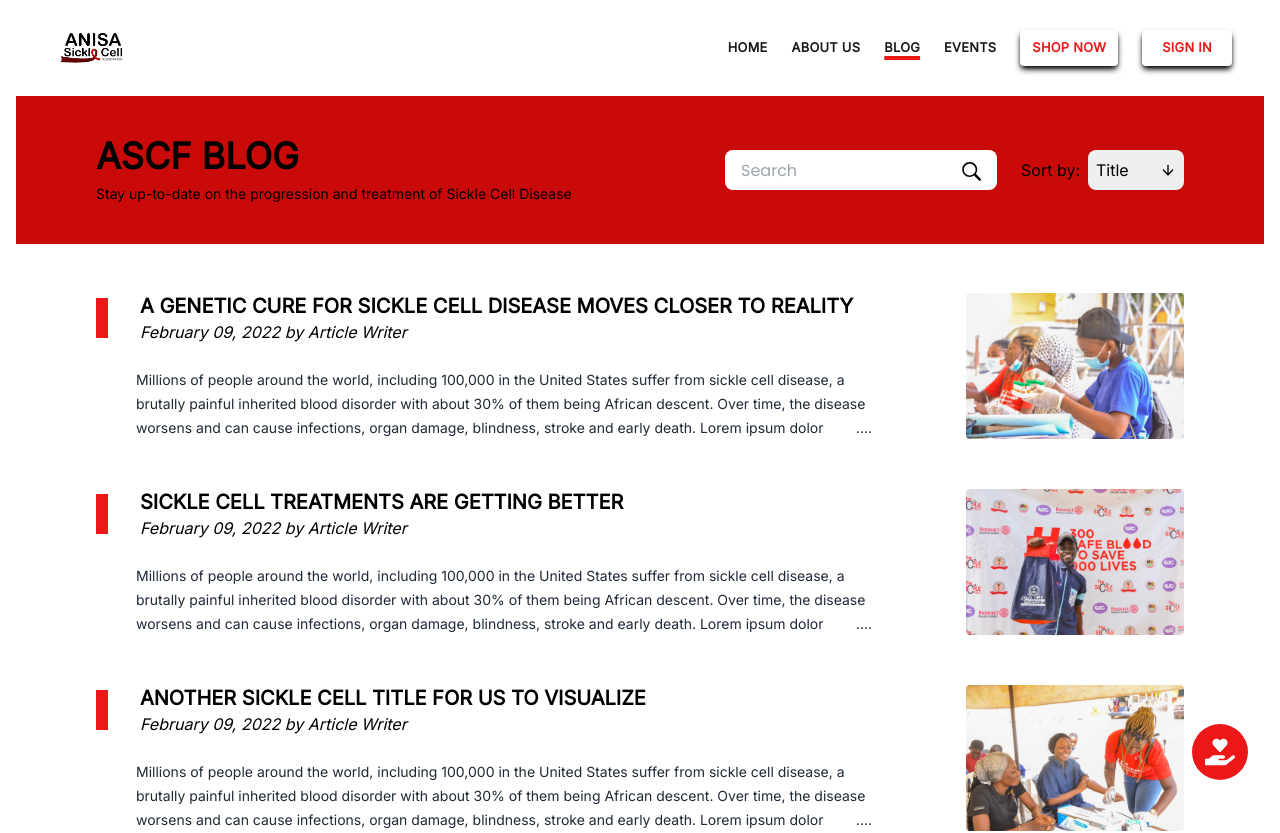
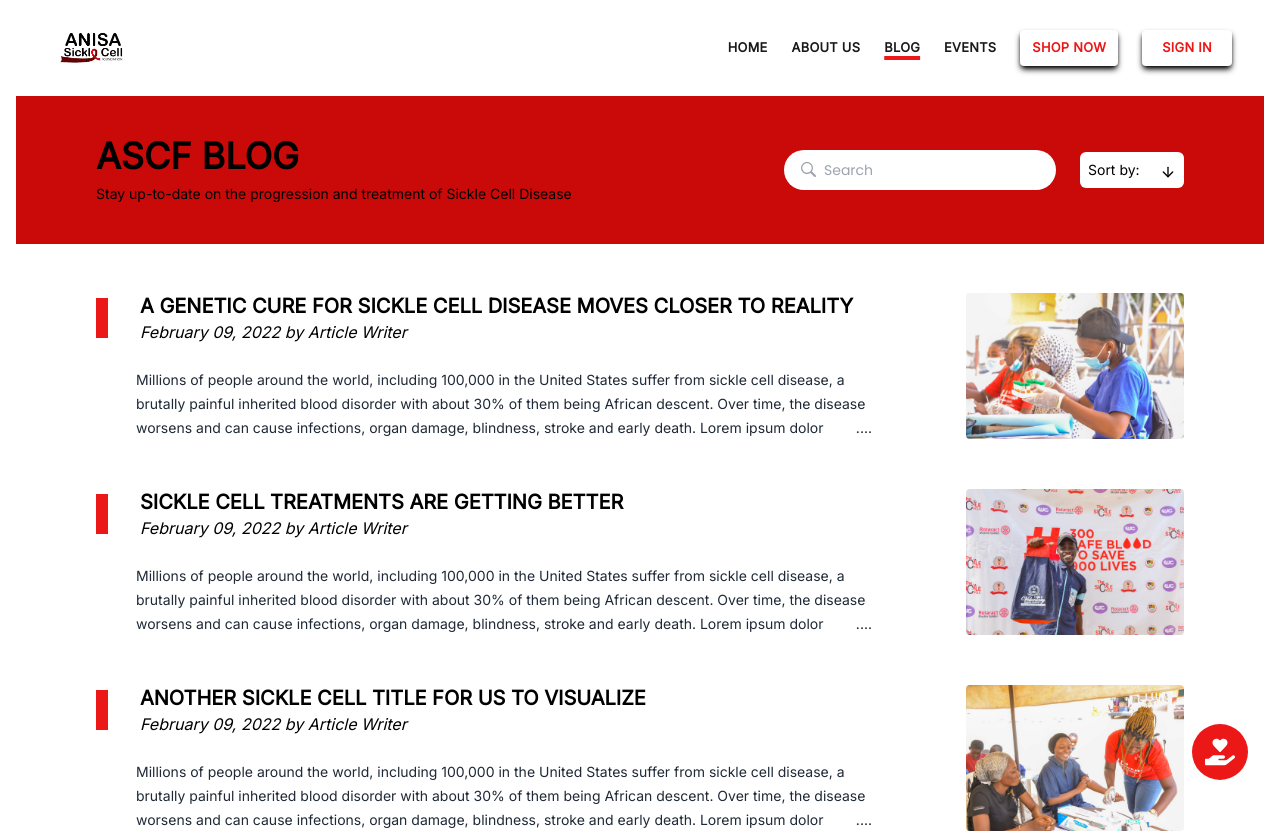
Before and after one commit to Basit-Balogun10/ASCF-frontend, a Next.js app: page /blog in a window 1280 px wide. Shown: the top 833 px of the page. Built offline with nearby package versions, Linux system fonts and the light colour scheme.

Commit message:
Improved search bar and sort dropdown appearance

```diff
--- a/pages/blog/index.tsx
+++ b/pages/blog/index.tsx
@@ -1,10 +1,13 @@
-import { useState, useRef } from "react"
+import { useState, useRef } from "react";
 import type { NextPage } from "next";
 import Link from "next/link";
-import { GoSearch } from "react-icons/go"
-import { FiArrowDown } from "react-icons/fi"
 import Head from "next/head";
+
+import { GoSearch } from "react-icons/go";
+import { FiArrowDown, FiXCircle } from "react-icons/fi";
+
 import styles from "../../styles/BlogIndex.module.css";
+import { capitalizeString } from "../../utils"
 
 interface blogPostsType {
     id: string;
@@ -14,6 +17,11 @@ interface blogPostsType {
     body: string;
     imageUrl: string;
     imageAltText: string;
+}
+
+interface sortOptionsType {
+    id: string;
+    optionName: string;
 }
 
 const articleText =
@@ -58,9 +66,33 @@ const blogPosts: blogPostsType[] = [
     },
 ];
 
+const sortOptions: sortOptionsType[] = [
+    {
+        id: "1",
+        optionName: "title",
+    },
+    {
+        id: "2",
+        optionName: "date",
+    },
+    {
+        id: "3",
+        optionName: "likes",
+    },
+    {
+        id: "4",
+        optionName: "reads",
+    },
+];
+
 const Blog: NextPage = () => {
-    const searchInput = useRef<HTMLInputElement | null>(null)
-    const [searchInputFocused, setSearchInputFocused] = useState<boolean | null>(null)
+    const searchInput = useRef<HTMLInputElement | null>(null);
+    const [searchInputFocused, setSearchInputFocused] = useState<
+        boolean | null
+    >(null);
+    const [searchText, setSearchText] = useState<string>("");
+    const [dropdownToggled, setDropdownToggled] = useState<boolean>(false);
+
 
     return (
         <>
@@ -87,22 +119,62 @@ const Blog: NextPage = () => {
                                 ref={searchInput}
                                 onFocus={() => setSearchInputFocused(true)}
                                 onBlur={() => setSearchInputFocused(false)}
+                                value={searchText}
+                                onChange={(e) => setSearchText(e.target.value)}
                                 placeholder="Search"
-                                className="w-full h-10 px-4 font-poppins dark:bg-ourBlack dark:border-gray-100 appearance-none focus:outline-none rounded-lg"
+                                className="w-full h-10 py-1 px-10 text-sm font-poppins dark:bg-ourBlack dark:border-gray-100 appearance-none focus:outline-none rounded-full"
                             />
-                            {!searchInputFocused && (
-                                <GoSearch className="absolute w-5 h-5 top-3 right-4" />
+                            <GoSearch className="absolute w-4 h-4 top-3 left-4 text-gray-400" />
+                            {searchText && (
+                                <FiXCircle
+                                    onClick={() => setSearchText("")}
+                                    className="absolute w-5 h-5 top-[0.65rem] right-4 text-ourDarkRed hover:text-ourRed cursor-pointer transition-all ease-in-out"
+                                />
                             )}
                         </div>
                         <div className="relative">
-                            <label className="mr-2">Sort by:</label>
-                            <select className="w-24 p-2 dark:bg-ourBlack appearance-none cursor-pointer focus:outline-none rounded-lg">
-                                <option>Title</option>
-                                <option>Date</option>
-                                <option>Likes</option>
-                                <option>Reads</option>
-                            </select>
+                            <div
+                                onClick={() => {
+                                    setDropdownToggled(!dropdownToggled);
+                                }}
+                                className="bg-white dark:bg-ourBlack w-[6.5rem] p-2 flex items-center justify-between rounded-md cursor-pointer"
+                            >
+                                <p className="text-sm">Sort by:</p>
                                 <FiArrowDown className="absolute w-4 h-4 top-3 right-2" />
+                            </div>
+
+                            {dropdownToggled && (
+                                <div className="mt-4 bg-white dark:bg-ourBlack rounded-md">
+                                    <ul className="space-y-1">
+                                        {sortOptions.map((sortOption) => (
+                                            <Link
+                                                key={sortOption.id}
+                                                href="/"
+                                                passHref
+                                            >
+                                                <li
+                                                    className={`hover:bg-gray-200 dark:hover:bg-gray-100/20 ${
+                                                        sortOption.id === "1" &&
+                                                        "rounded-t-md pt-1"
+                                                    } ${
+                                                        sortOption.id ===
+                                                            String(
+                                                                sortOptions.length
+                                                            ) &&
+                                                        "rounded-b-md pb-1"
+                                                    } cursor-pointer`}
+                                                >
+                                                    <p className="px-2 text-sm">
+                                                        {capitalizeString(
+                                                            sortOption.optionName
+                                                        )}
+                                                    </p>
+                                                </li>
+                                            </Link>
+                                        ))}
+                                    </ul>
+                                </div>
+                            )}
                         </div>
                     </div>
                 </section>
--- /dev/null
+++ b/utils.ts
@@ -0,0 +1,3 @@
+export const capitalizeString = (str: string) => {
+    return str[0].toUpperCase() + str.slice(1)
+}
```
Lines whose indentation alone changed are shown as unchanged.
